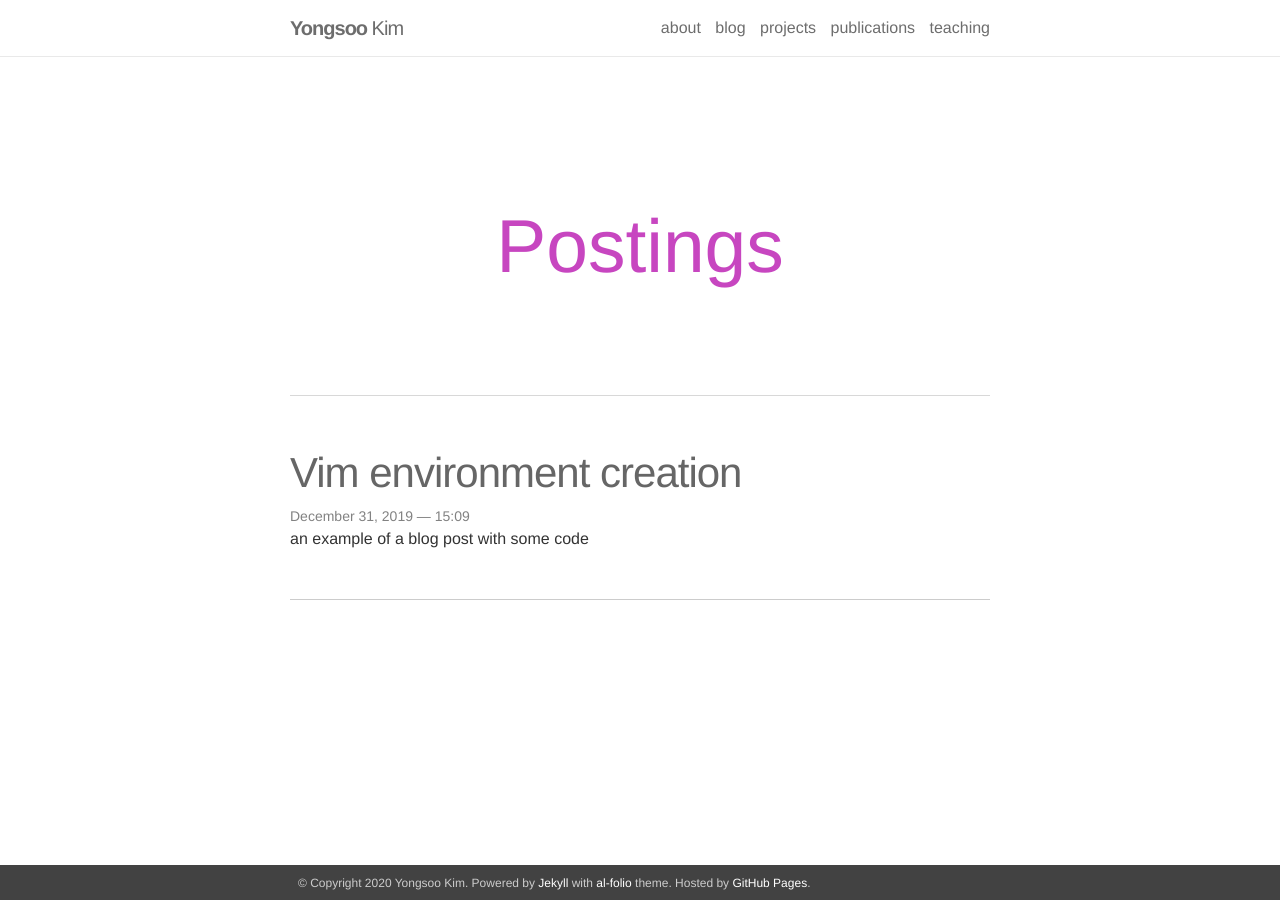
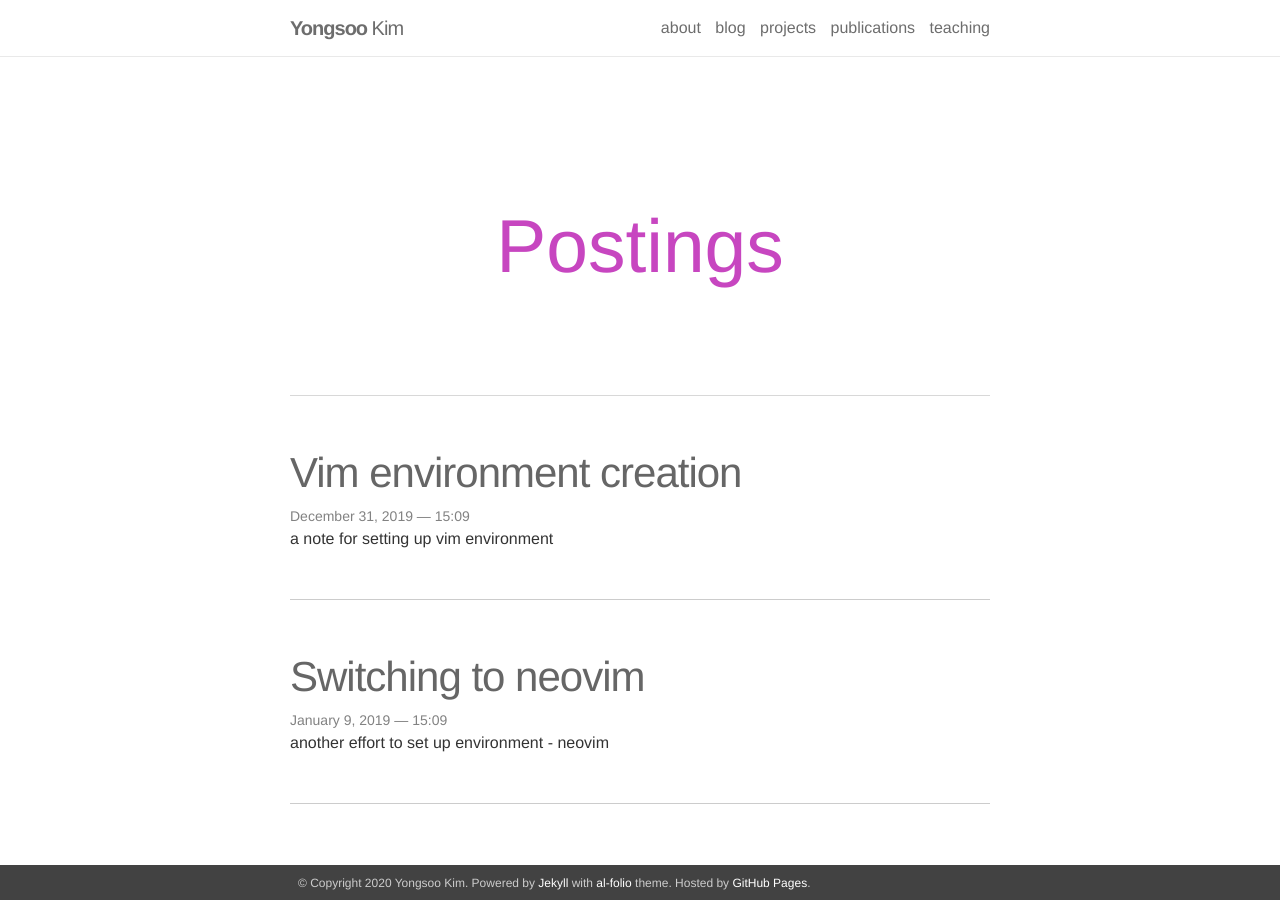
Before and after one commit to anoyaro84/anoyaro84.github.io, a Jekyll site: the page built from blog/index.html, in a window 1280 px wide. Built offline with Jekyll 4.4.1, drawn with Linux system fonts in a browser that asks for light colours; nearby versions of some CDN libraries; the list of posts is cut into pages by our own code; some of the changed lines change nothing that is shown.

Commit message:
neovim update

```diff
--- a/_posts/2019-12-31-vim-setting.markdown
+++ b/_posts/2019-12-31-vim-setting.markdown
@@ -2,7 +2,7 @@
 layout: post
 title: Vim environment creation
 date: 2019-12-31 15:09:00
-description: an example of a blog post with some code
+description: a note for setting up vim environment
 comments: true
 ---
 
--- /dev/null
+++ b/_posts/2020-01-08-nvim-setting.markdown
@@ -0,0 +1,254 @@
+---
+layout: post
+title: Switching to neovim
+date: 2019-01-09 15:09:00
+description: another effort to set up environment - neovim
+comments: true
+---
+
+
+I recently set up `vim`, and was very happy about this.
+However, I also learned some features lacking. Specifically,
+
+<ul>
+   <li> Autocompletion does not work swiftly (need to type `Ctrl+Space`). </li>
+   <li> Some features of `Nvim-R` is not functioning in vim. </li>
+</ul>
+
+The primary reference for setting up neovim is <a href="https://yufanlu.net/2018/09/03/neovim-python/">a blog posting of Yufan Lu</a>.
+I also adapted previous `.vimrc` for the `Nvim-R` configuration.
+
+
+<hr>
+
+<h3> 1. Neovim installation </h3>
+
+Neovim is installed using the following command:
+
+{% highlight shell %}
+sudo apt-get install neovim
+{% endhighlight %}
+
+On my Mint, it comes with python3 component by default.
+It can be checked with (in `nvim`):
+
+{% highlight shell %}
+:echo has('python3')
+{% endhighlight %}
+
+which should return `1` when python3 is supported.
+
+
+<h3> 2. Installing plugins </h3>
+
+I used `vim-plug` to install plugins. (see <a href="https://github.com/junegunn/vim-plug">official repo</a>)
+The installation of `vim-plug` can be done by:
+
+{% highlight shell %}
+curl -fLo ~/.local/share/nvim/site/autoload/plug.vim --create-dirs \
+    https://raw.githubusercontent.com/junegunn/vim-plug/master/plug.vim
+{% endhighlight %}
+
+
+Then, the plugin is installed by configuring `~/.config/nvim/init.vim`.
+The part of `init.vim` specifying the list of plugins is below:
+
+{% highlight Config File %}
+" Obtained from:
+" https://realpython.com/vim-and-python-a-match-made-in-heaven/"
+
+
+set nocompatible              " required
+filetype off                  " required
+
+" set the runtime path to include Vundle and initialize
+" set rtp+=~/.vim/bundle/Vundle.vim
+call plug#begin()
+" call vundle#begin()
+
+
+" UI related
+Plug 'chriskempson/base16-vim'
+Plug 'vim-airline/vim-airline'
+Plug 'vim-airline/vim-airline-themes'
+
+" Better Visual Guide
+Plug 'Yggdroot/indentLine'
+
+" syntax check
+Plug 'w0rp/ale'
+
+" Autocomplete
+Plug 'ncm2/ncm2'
+Plug 'roxma/nvim-yarp'
+Plug 'ncm2/ncm2-bufword'
+Plug 'ncm2/ncm2-path'
+Plug 'ncm2/ncm2-jedi'
+
+" Formater
+Plug 'Chiel92/vim-autoformat'
+
+" Enable folding with the spacebar
+Plug 'tmhedberg/SimpylFold'
+
+" File browsing + Git integration"
+Plug 'scrooloose/nerdtree'
+Plug 'Xuyuanp/nerdtree-git-plugin'
+
+" Super searching "
+Plug 'kien/ctrlp.vim'
+
+
+" R plugin "
+Plug 'jalvesaq/Nvim-R'
+
+Plug 'ncm2/ncm2'
+Plug 'roxma/nvim-yarp'
+Plug 'gaalcaras/ncm-R'
+
+if !has('nvim')
+    Plug 'roxma/vim-hug-neovim-rpc'
+endif
+
+Plug 'ncm2/ncm2-bufword'
+Plug 'ncm2/ncm2-path'
+
+" Optional: for snippet support
+" Further configuration might be required, read below
+Plug 'sirver/UltiSnips'
+" Plug 'ncm2/ncm2-ultisnips'
+
+" Optional: better Rnoweb support (LaTeX completion)
+Plug 'lervag/vimtex'
+
+
+
+" All of your Plugins must be added before the following line
+" call vundle#end()            " required
+call plug#end()
+
+{% endhighlight %}
+
+Then, the installation can be done by `:PlugInstall` after starting `nvim`. (needed only once
+<h3> 3. Other configurations </h3>
+
+There are other settings many of which concerns behavior of plugins.
+It is mostly copied from <a href="https://yufanlu.net/2018/09/03/neovim-python/">the blog posting of Yufan Lu</a>.
+
+{% highlight Config File %}
+
+""""""""""""" Airline""""""""""""""""""
+let g:airline#extensions#tabline#enabled = 1
+
+
+"""""""""""" Setting for NERDTree"""""""""""""""""""
+
+let mapleader = "z"
+nmap <leader>z :NERDTreeToggle<cr>
+
+" Optional to show special NERDTree browser characters properly (e.g. on remote linux system)
+let g:NERDTreeDirArrows=0
+
+
+" Lune numbering "
+set nu
+
+
+""""""""""" for R setting""""""""""""""""""""""""""
+let R_esc_term = 1
+
+" Emulate Tmux ^az
+function ZoomWindow()
+  let cpos = getpos(".")
+  tabnew %
+  redraw
+  call cursor(cpos[1], cpos[2])
+  normal! zz
+endfunction
+
+nmap gz :call ZoomWindow()<CR>
+
+
+""""""" Copy from https://yufanlu.net/2018/09/03/neovim-python/"""""""
+
+" Configurations Part
+" UI configuration
+syntax on
+syntax enable
+" colorscheme
+let base16colorspace=256
+colorscheme base16-gruvbox-dark-hard
+set background=dark
+" True Color Support if it's avaiable in terminal
+if has("termguicolors")
+    set termguicolors
+endif
+if has("gui_running")
+  set guicursor=n-v-c-sm:block,i-ci-ve:block,r-cr-o:blocks
+endif
+set number
+set relativenumber
+set hidden
+set mouse=a
+set noshowmode
+set noshowmatch
+set nolazyredraw
+" Turn off backup
+set nobackup
+set noswapfile
+set nowritebackup
+" Search configuration
+set ignorecase                    " ignore case when searching
+set smartcase                     " turn on smartcase
+" Tab and Indent configuration
+set expandtab
+set tabstop=4
+set shiftwidth=4
+" vim-autoformat
+noremap <F3> :Autoformat<CR>
+" NCM2
+augroup NCM2
+  autocmd!
+  " enable ncm2 for all buffers
+  autocmd BufEnter * call ncm2#enable_for_buffer()
+  " :help Ncm2PopupOpen for more information
+  set completeopt=noinsert,menuone,noselect
+  " When the <Enter> key is pressed while the popup menu is visible, it only
+  " hides the menu. Use this mapping to close the menu and also start a new line.
+  inoremap <expr> <CR> (pumvisible() ? "\<c-y>\<cr>" : "\<CR>")
+  " uncomment this block if you use vimtex for LaTex
+  " autocmd Filetype tex call ncm2#register_source({
+  "           \ 'name': 'vimtex',
+  "           \ 'priority': 8,
+  "           \ 'scope': ['tex'],
+  "           \ 'mark': 'tex',
+  "           \ 'word_pattern': '\w+',
+  "           \ 'complete_pattern': g:vimtex#re#ncm2,
+  "           \ 'on_complete': ['ncm2#on_complete#omni', 'vimtex#complete#omnifunc'],
+  "           \ })
+augroup END
+" Ale
+let g:ale_lint_on_enter = 0
+let g:ale_lint_on_text_changed = 'never'
+let g:ale_echo_msg_error_str = 'E'
+let g:ale_echo_msg_warning_str = 'W'
+let g:ale_echo_msg_format = '[%linter%] %s [%severity%]'
+let g:ale_linters = {'python': ['flake8']}
+" Airline
+let g:airline_left_sep  = ''
+let g:airline_right_sep = ''
+let g:airline#extensions#ale#enabled = 1
+let airline#extensions#ale#error_symbol = 'E:'
+let airline#extensions#ale#warning_symbol = 'W:'
+
+{% endhighlight %}
+
+<h3> 4. Compatibility with multiple conda environments </h3>
+
+For autocompletion, vim needs an active R/Python3 session.
+By default, the available R/python3 in the active environment is used.
+
+In case of python, `jedi` package is required for the communication (which is used in `jedi-vim`).
+So `jedi` package is required in each conda environment (install using `pip`).
+
+For R, so far I am not aware of any necessary package.
```
